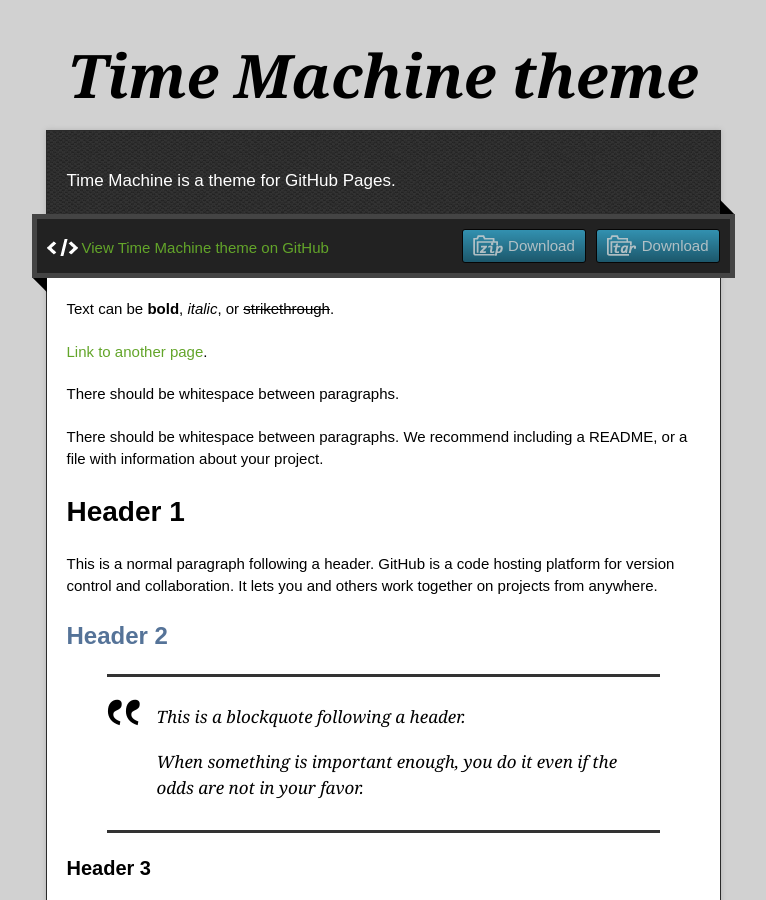
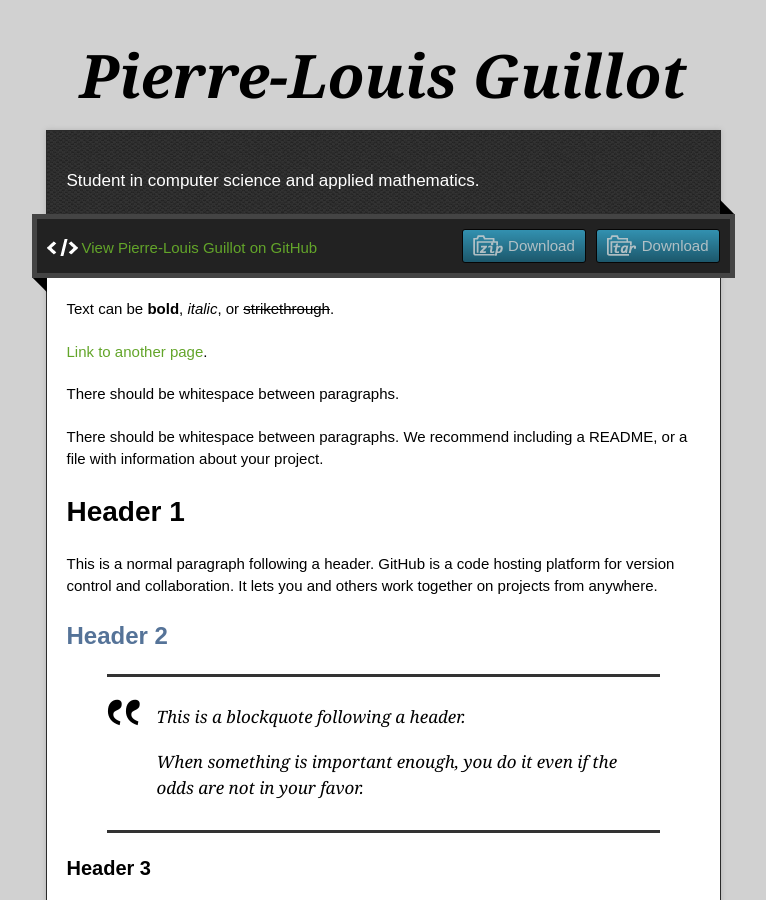
Before and after one commit to plougue/plougue.github.io, a Jekyll site: the page built from index.md, in a window 1280 px wide and 900 px high. Shown: the whole window, without its empty margins (257-1023 px from the left). Built offline with Jekyll 4.4.1, drawn with Linux system fonts in a browser that asks for light colours.

Commit message:
Update _config.yml

```diff
--- a/_config.yml
+++ b/_config.yml
@@ -1,5 +1,5 @@
-title: Time Machine theme
-description: Time Machine is a theme for GitHub Pages.
+title: Pierre-Louis Guillot
+description: Student in computer science and applied mathematics.
 show_downloads: true
 google_analytics:
 theme: jekyll-theme-time-machine
```
